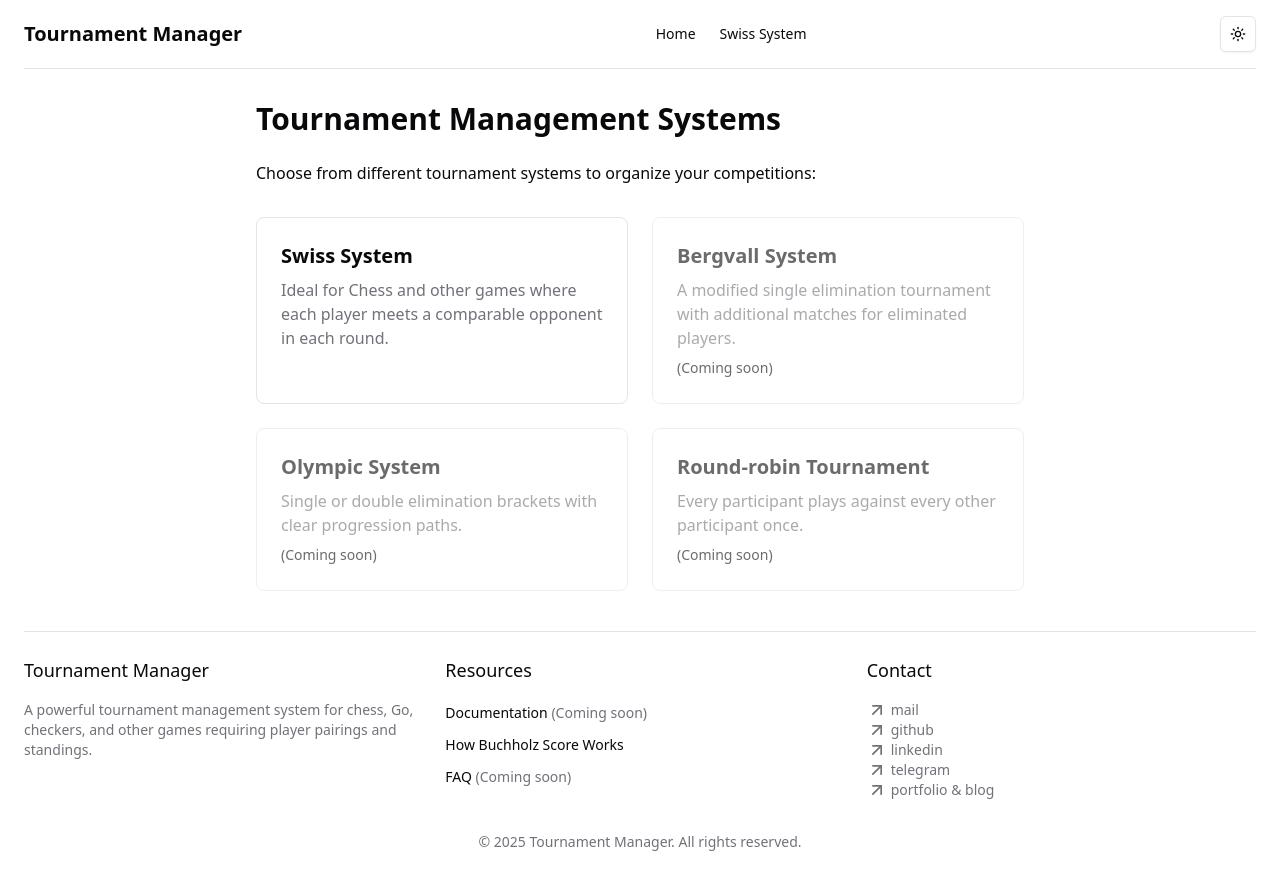
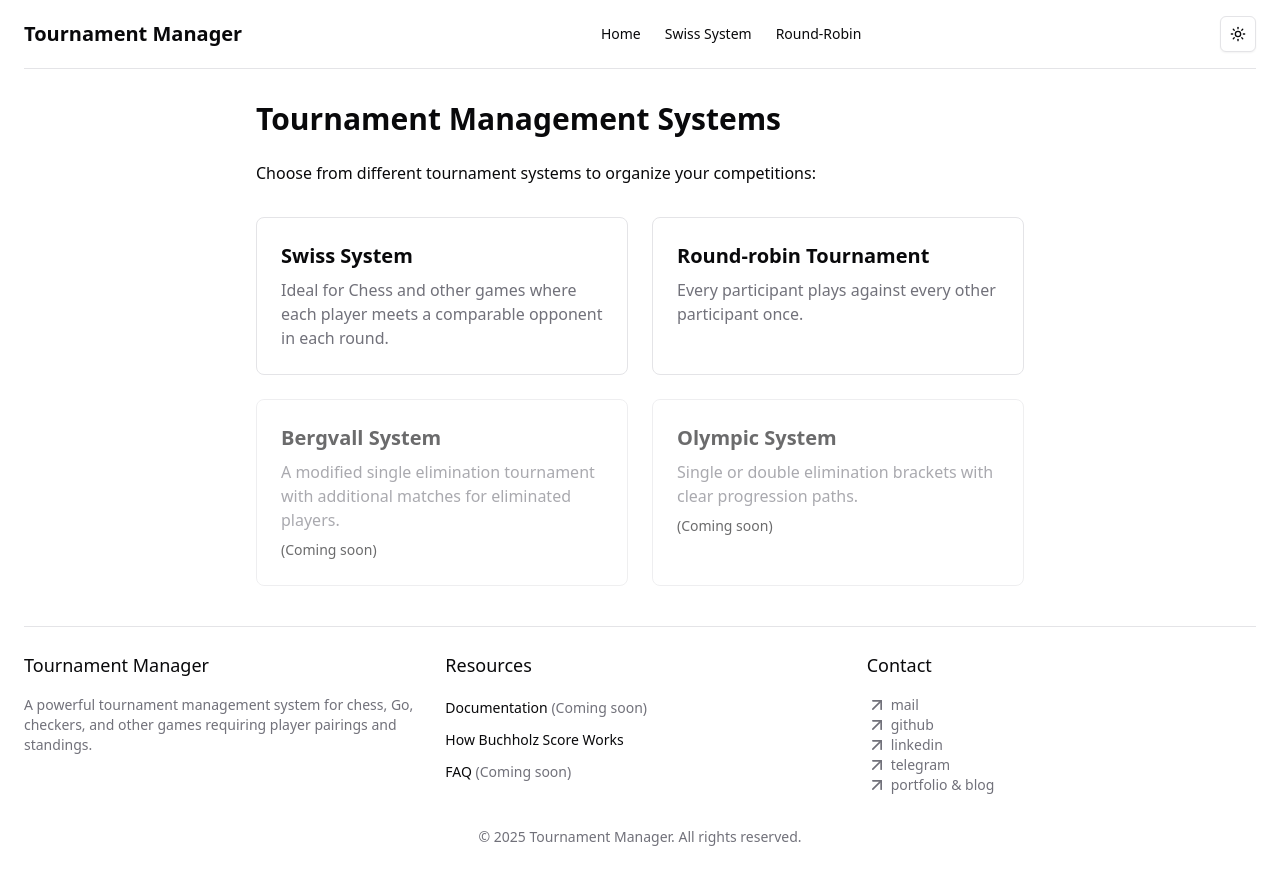
Before and after one commit to tsepakme/aiusha, a React (Vite) app: page / in a window 1280 px wide. Built offline with nearby package versions, Linux system fonts and the light colour scheme.

Commit message:
Add Round-Robin Tournament route and update navigation links

```diff
--- a/src/app/App.tsx
+++ b/src/app/App.tsx
@@ -2,6 +2,7 @@ import { ThemeProvider } from "@/shared/theme-provider";
 import { Router, RouterProvider, Route, RootRoute, Outlet } from '@tanstack/react-router';
 import HomePage from '@/pages/HomePage';
 import TournamentPage from '@/pages/TournamentPage';
+import RoundRobinPage from '@/pages/RoundRobinPage';
 import { Header } from "../shared/components/Header";
 import { Footer } from "../shared/components/Footer";
 
@@ -31,7 +32,13 @@ const swissRoute = new Route({
   component: TournamentPage,
 });
 
-const routeTree = rootRoute.addChildren([indexRoute, swissRoute]);
+const roundRobinRoute = new Route({
+  getParentRoute: () => rootRoute,
+  path: '/round-robin',
+  component: RoundRobinPage,
+});
+
+const routeTree = rootRoute.addChildren([indexRoute, swissRoute, roundRobinRoute]);
 
 const router = new Router({ routeTree });
 
--- a/src/pages/HomePage.tsx
+++ b/src/pages/HomePage.tsx
@@ -18,6 +18,13 @@ export default function HomePage() {
             </p>
           </Link>
 
+          <Link to="/round-robin" className="block p-6 border rounded-lg hover:bg-muted transition-colors">
+            <h2 className="text-xl font-semibold mb-2">Round-robin Tournament</h2>
+            <p className="text-muted-foreground">
+              Every participant plays against every other participant once.
+            </p>
+          </Link>
+
           <div className="p-6 border rounded-lg opacity-60">
             <h2 className="text-xl font-semibold mb-2">Bergvall System</h2>
             <p className="text-muted-foreground">
@@ -33,14 +40,6 @@ export default function HomePage() {
             </p>
             <span className="text-sm mt-2 inline-block">(Coming soon)</span>
           </div>
-
-          <div className="p-6 border rounded-lg opacity-60">
-            <h2 className="text-xl font-semibold mb-2">Round-robin Tournament</h2>
-            <p className="text-muted-foreground">
-              Every participant plays against every other participant once.
-            </p>
-            <span className="text-sm mt-2 inline-block">(Coming soon)</span>
-          </div>
         </div>
       </div>
     </div>
--- a/src/shared/components/Header.tsx
+++ b/src/shared/components/Header.tsx
@@ -14,6 +14,7 @@ export function Header() {
         <nav className="hidden md:flex items-center gap-6" aria-label='Main Navigation'>
           <Link to="/" className="text-sm font-medium hover:underline">Home</Link>
           <Link to="/swiss" className="text-sm font-medium hover:underline">Swiss System</Link>
+          <Link to="/round-robin" className="text-sm font-medium hover:underline">Round-Robin</Link>
         </nav>
         <ModeToggle />
       </div>
```
